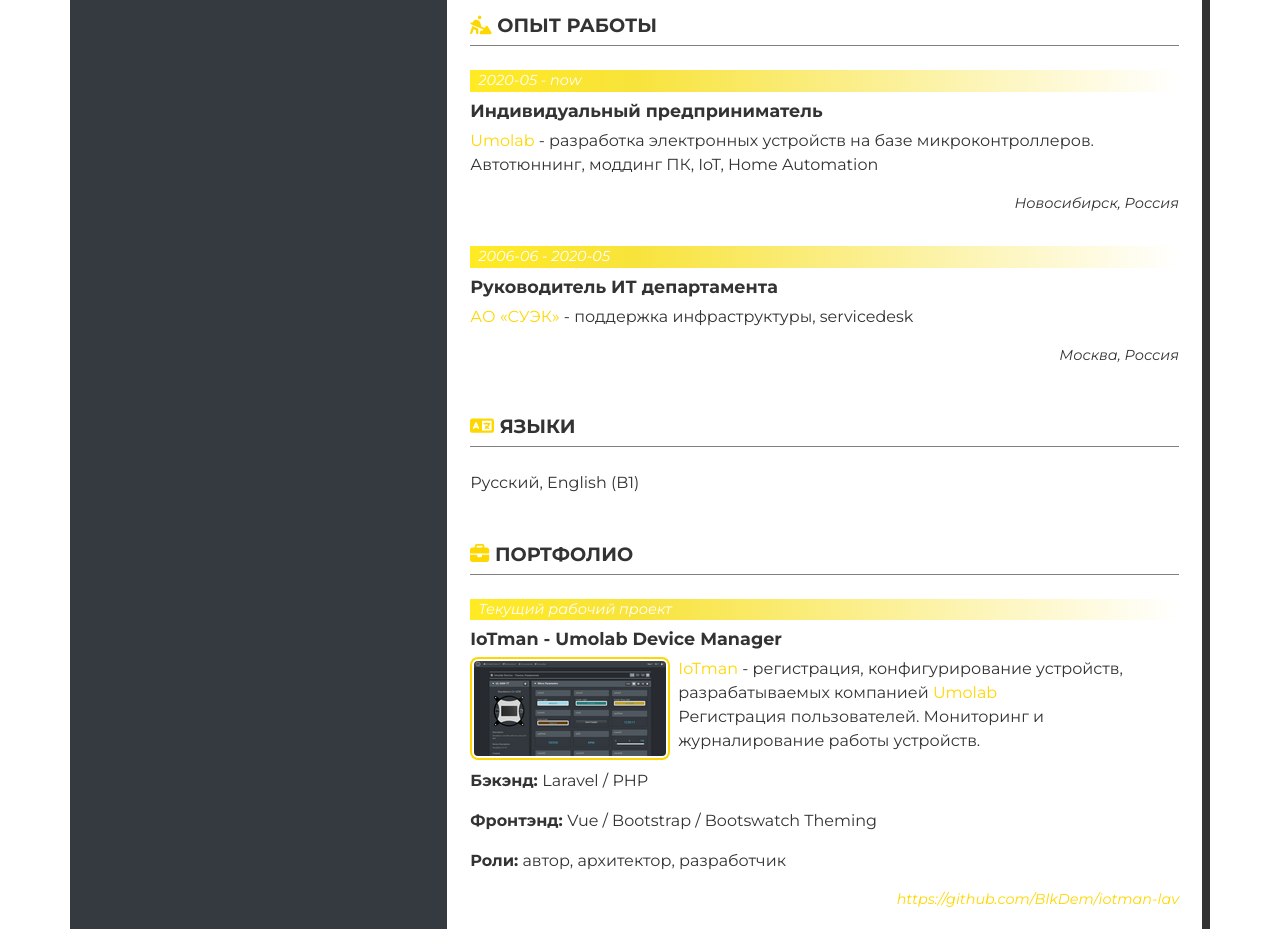
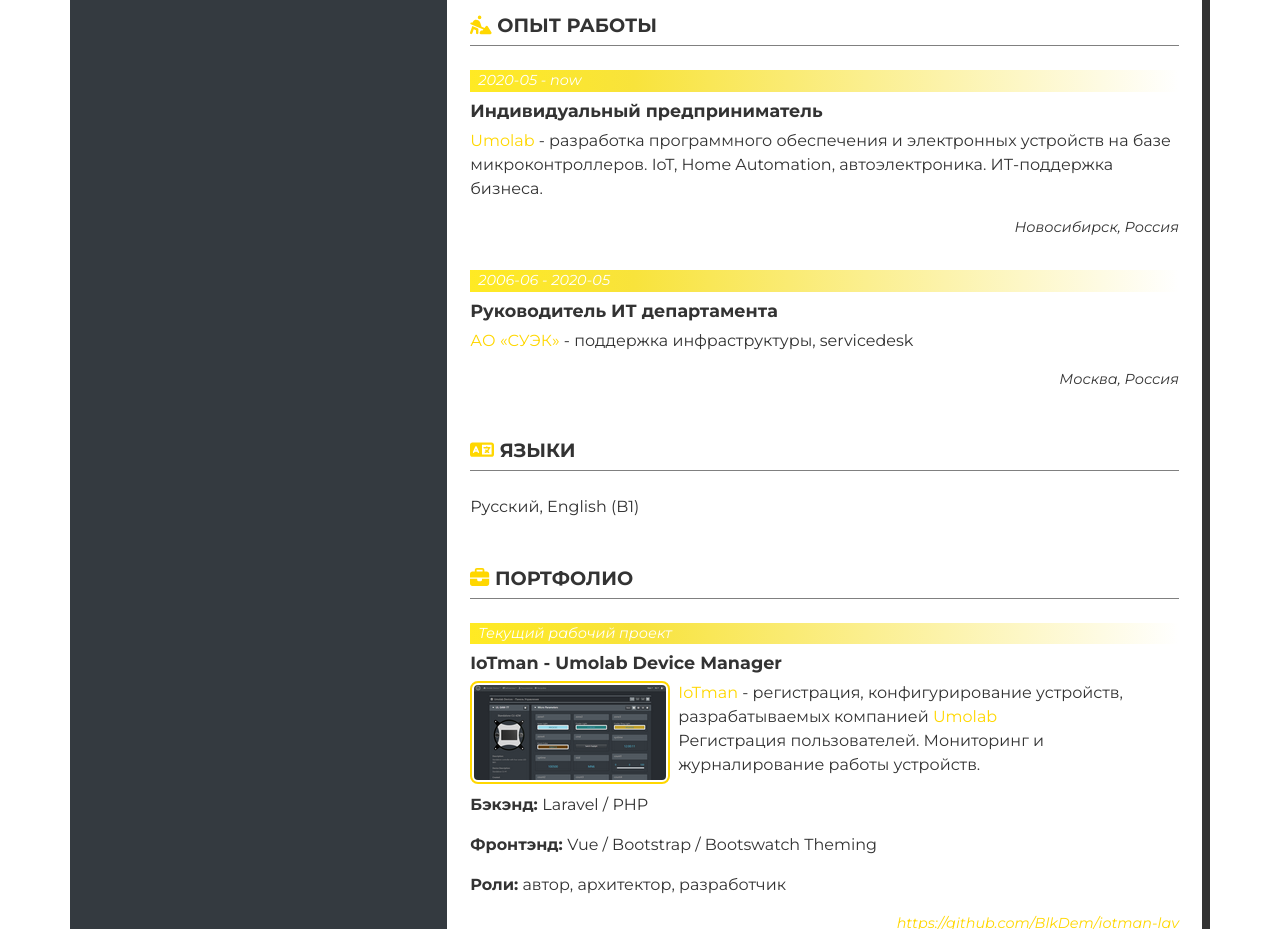
Before and after one commit to BlkDem/resume, a Nuxt app: page / in a window 1280 px wide. Shown: the part 1660-2589 px from the top of the page. Built offline with nearby package versions, Linux system fonts and the light colour scheme.

Commit message:
edit work

```diff
--- a/components/Experience.vue
+++ b/components/Experience.vue
@@ -7,8 +7,8 @@
 
       <div class="p-gradient my-2"><p class="small-p">2020-05 - now</p></div>
       <h4>Индивидуальный предприниматель</h4>
-      <p><a class="gold" href="https://umolab.ru" target="_blank">Umolab</a> - разработка электронных устройств на базе микроконтроллеров.
-        Автотюннинг, моддинг ПК, IoT, Home Automation</p>
+      <p><a class="gold" href="https://umolab.ru" target="_blank">Umolab</a> - разработка программного обеспечения и электронных устройств на базе микроконтроллеров.
+        IoT, Home Automation, автоэлектроника. ИТ-поддержка бизнеса.</p>
       <p class="bottom-p">Новосибирск, Россия</p>
 
       <div class="space-4"></div>
```
Also changed, not shown: 1 other file (tests, documents, lock files or other folders).
